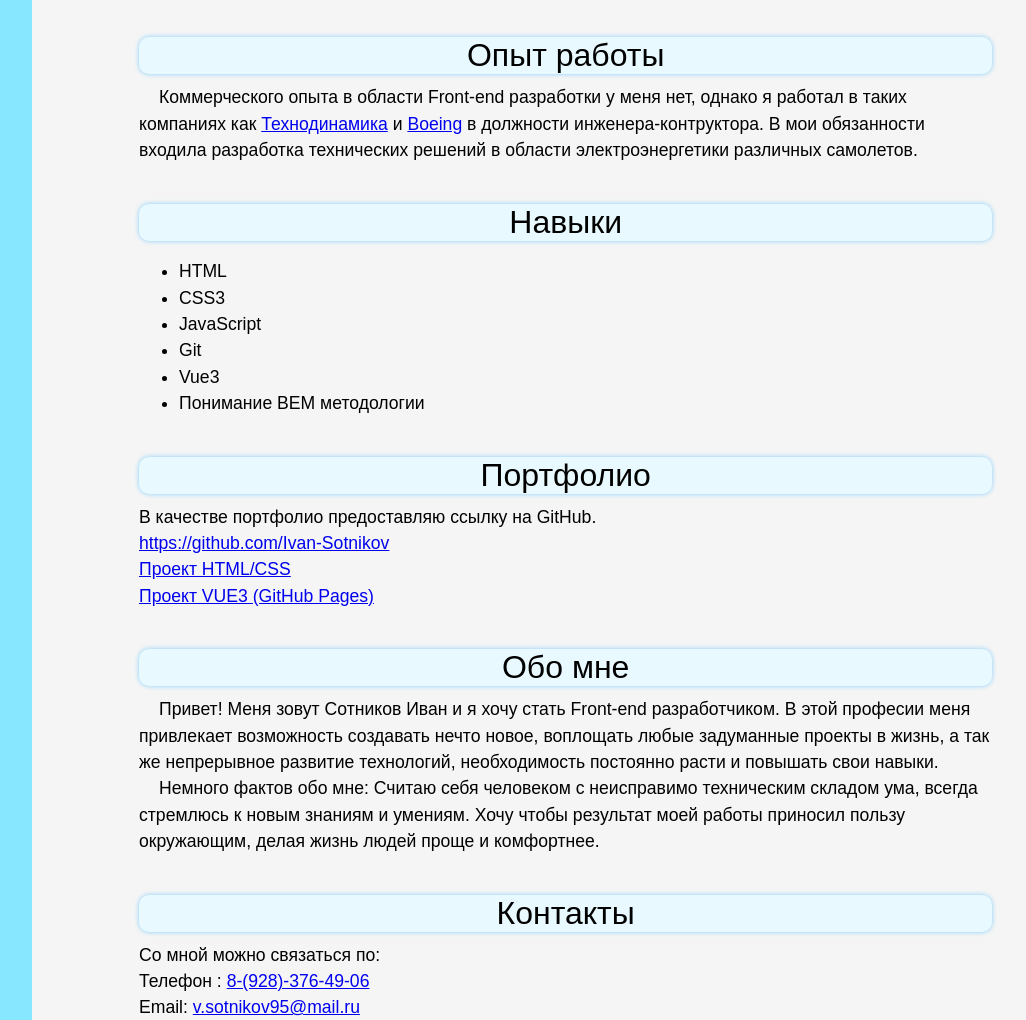
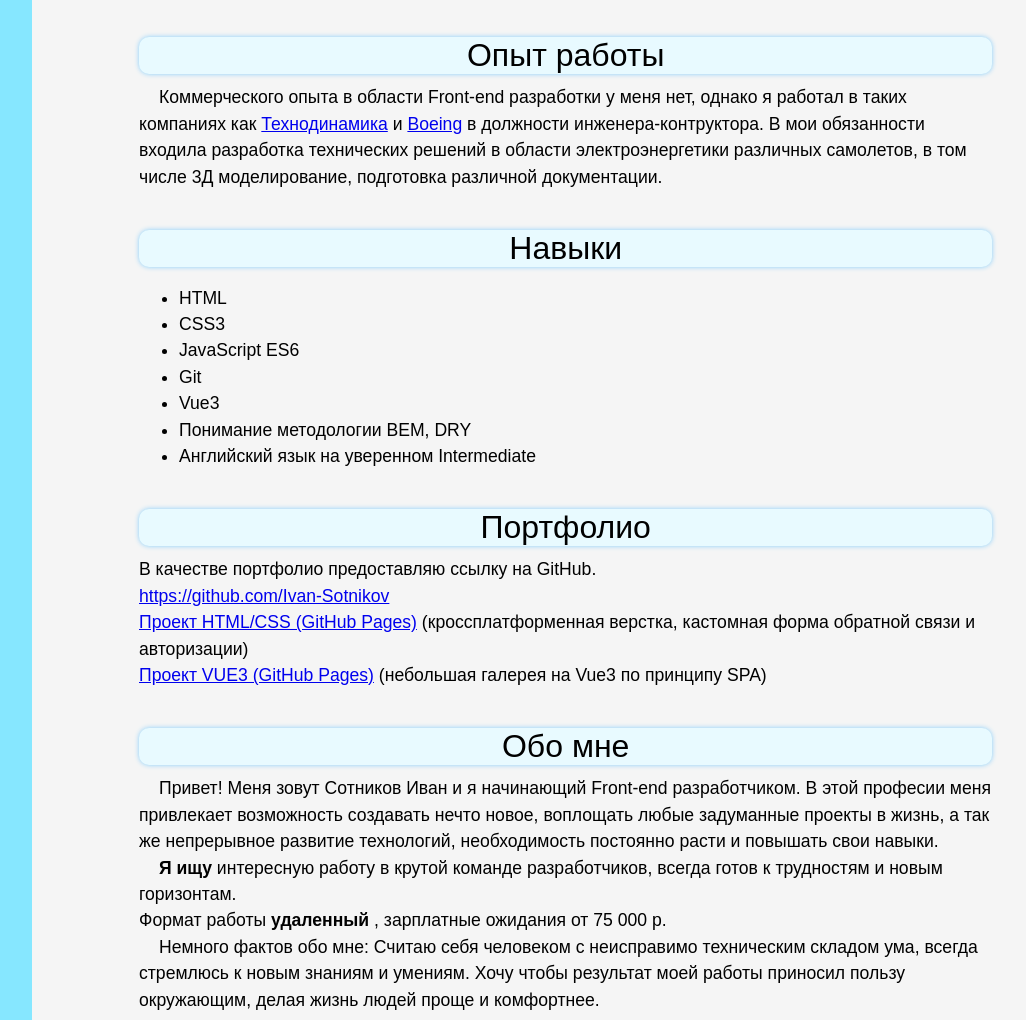
Before and after one commit to Ivan-Sotnikov/My_CV, a plain HTML site: page index.html in a window 1280 px wide. Shown: the part 673-1693 px from the top of the page, without its empty margins (181-1207 px from the left). Drawn offline with Linux system fonts and the light colour scheme.

Commit message:
correct info about me

```diff
--- a/index.html
+++ b/index.html
@@ -21,7 +21,7 @@
             />
           </div>
           <div class="menu_photo__comment"> Сотников Иван Александрович</div>
-          <div class="menu_tbl-of-contn">
+          <aside class="menu_tbl-of-contn">
             <ul class="menu_tbl-of-contn_list">
 
               <li><a href="index.html#education" class="menu_tbl-of-contn__link"><div class="material-icons">
@@ -41,7 +41,7 @@
                 call
                 </div>Связаться со мной</a></li>
             </ul>
-          </div>
+          </aside>
         </div>
         <div class="content-wrap">
           <div class="reserve-space"><div class="reserve-space_opacity"></div>
@@ -57,23 +57,24 @@
             Диссертация на тему:<br>  "Разработка вторичного источника питания".
           </div></div>
             <div class="content-wrap_description__header " id="background">Опыт работы</div>
-            <div class="content-wrap_description__text desc-text_content" > Коммерческого опыта в области Front-end разработки у меня нет, однако я работал в таких компаниях как <a href="https://technodinamika.ru/" >Технодинамика</a> и <a href="https://www.boeing.com/">Boeing</a> в должности инженера-контруктора. В мои обязанности входила разработка технических решений в области электроэнергетики различных самолетов. </div>
+            <div class="content-wrap_description__text desc-text_content" > Коммерческого опыта в области Front-end разработки у меня нет, однако я работал в таких компаниях как <a href="https://technodinamika.ru/" >Технодинамика</a> и <a href="https://www.boeing.com/">Boeing</a> в должности инженера-контруктора. В мои обязанности входила разработка технических решений в области электроэнергетики различных самолетов, в том числе 3Д моделирование, подготовка различной документации. </div>
             <div class="content-wrap_description__header" id="skills">Навыки</div>
             <div class="content-wrap_description__text" >
               <ul>
                 <li>HTML</li>
                 <li>CSS3</li>
-                <li>JavaScript</li>
+                <li>JavaScript ES6</li>
                 <li>Git</li>
                 <li>Vue3</li>
-                <li>Понимание BEM методологии</li>
+                <li>Понимание методологии BEM, DRY</li>
+                <li>Английский язык на уверенном Intermediate</li>
               </ul></div>
             <div class="content-wrap_description__header" id="portfolio">Портфолио</div>
-            <div class="content-wrap_description__text" > В качестве портфолио предоставляю ссылку на GitHub. <br> <a href="https://github.com/Ivan-Sotnikov"> https://github.com/Ivan-Sotnikov</a> <br>
-            <a href="https://github.com/Ivan-Sotnikov/Portfolio"> Проект HTML/CSS</a> <br>
-          <a href="https://ivan-sotnikov.github.io/Gallery_on_VUE3/">Проект VUE3 (GitHub Pages)</a>  </div>
+            <div class="content-wrap_description__text" > В качестве портфолио предоставляю ссылку на GitHub. <br> <a href="https://github.com/Ivan-Sotnikov"> https://github.com/Ivan-Sotnikov</a>  <br>
+            <a href="https://ivan-sotnikov.github.io/Portfolio/"> Проект HTML/CSS (GitHub Pages)</a> <span> (кроссплатформенная верстка, кастомная форма обратной связи и авторизации)</span> <br>
+          <a href="https://ivan-sotnikov.github.io/Gallery_on_VUE3/">Проект VUE3 (GitHub Pages)</a> (небольшая галерея на Vue3 по принципу SPA) </div>
             <div class="content-wrap_description__header" id="about">Обо мне</div>
-            <div class="content-wrap_description__text desc-text_content" > Привет! Меня зовут Сотников Иван и я хочу стать Front-end разработчиком. В этой професии меня привлекает возможность создавать нечто новое, воплощать любые задуманные проекты в жизнь, а так же непрерывное развитие технологий, необходимость постоянно расти и повышать свои навыки. <br> <div class="desc-text_content">Немного фактов обо мне: Считаю себя человеком с неисправимо техническим складом ума, всегда стремлюсь к новым знаниям и умениям. Хочу чтобы результат моей работы приносил пользу окружающим, делая жизнь людей проще и комфортнее. </div></div>
+            <div class="content-wrap_description__text desc-text_content" > Привет! Меня зовут Сотников Иван и я начинающий Front-end разработчиком. В этой професии меня привлекает возможность создавать нечто новое, воплощать любые задуманные проекты в жизнь, а так же непрерывное развитие технологий, необходимость постоянно расти и повышать свои навыки. <div class="desc-text_content"> <b>Я ищу</b> интересную работу в крутой команде разработчиков, всегда готов к трудностям и новым горизонтам.   <br> Формат работы <b> удаленный </b>, зарплатные ожидания от 75 000 р. </div> <div class="desc-text_content">Немного фактов обо мне: Считаю себя человеком с неисправимо техническим складом ума, всегда стремлюсь к новым знаниям и умениям. Хочу чтобы результат моей работы приносил пользу окружающим, делая жизнь людей проще и комфортнее. </div></div>
             <div class="content-wrap_description__header" id="contacts">Контакты</div>
             <div class="content-wrap_description__text " > Со мной можно связаться по: <br>Телефон : <a href="tel:+79283764906"> 8-(928)-376-49-06</a> <br> Email: <a href="mailto:v.sotnikov95@mail.ru">v.sotnikov95@mail.ru</a> <br>
             Telegram: <a target="_blank" href="https://t.me/Sotnikov_Ivan">@Sotnikov_Ivan</a></div>
```
